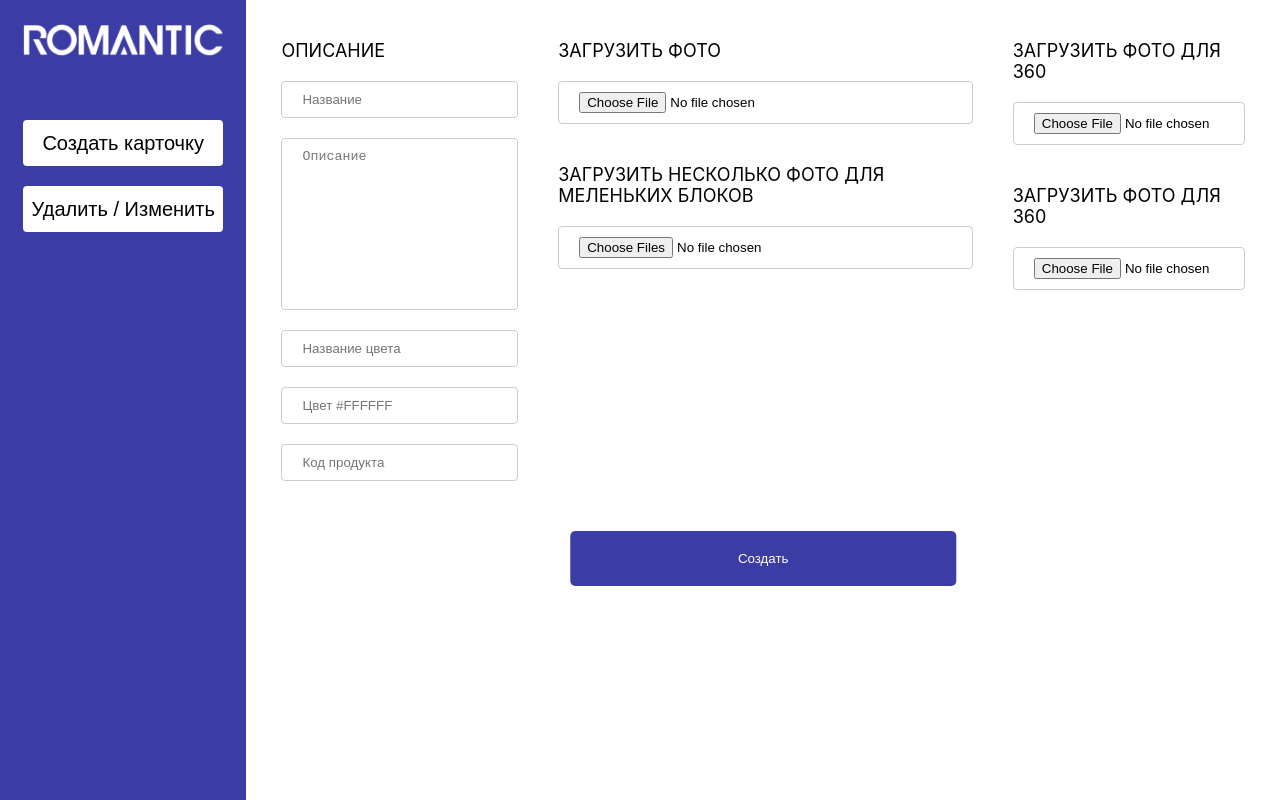
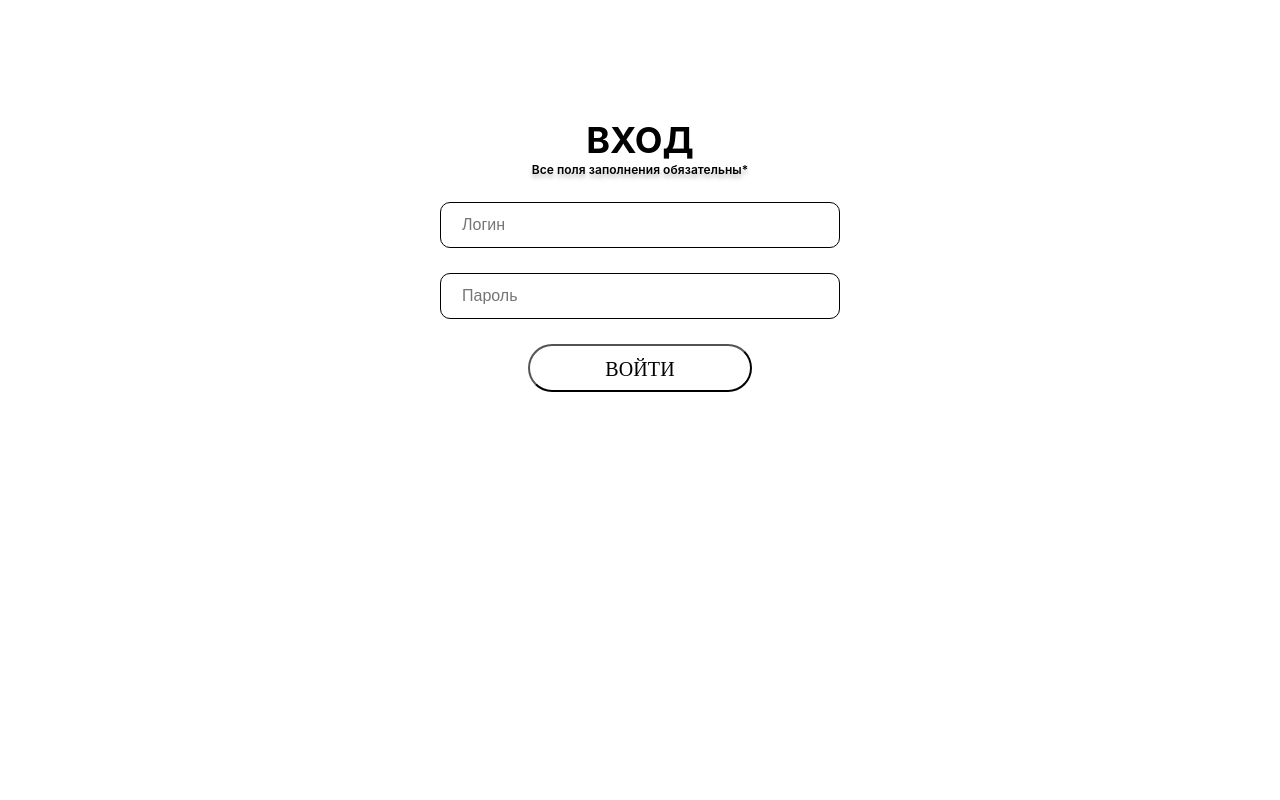
Before and after one commit to Mikhaylov-M/romantic-admin, a React (Create React App) app: page / in a window 1280 px wide. Built offline with nearby package versions, Linux system fonts and the light colour scheme.

Commit message:
added authorization, fix foutes

```diff
--- a/src/App.jsx
+++ b/src/App.jsx
@@ -3,16 +3,36 @@ import Aside from './Aside'
 import Create from './Create'
 import Delete from './Delete'
 import Update from './Update';
+import LoginAdmin from './LoginAdmin';
+import { useEffect, useState } from 'react';
 
 export const App = () => {
+
+  const [token, setToken] = useState('')
+
+  useEffect(() => {
+    const storageToken = localStorage.getItem('token')
+    if (storageToken) {
+      setToken(storageToken)
+    } else {
+      localStorage.removeItem('token')
+    }
+  }, [token])
+
+  if (token) {
     return (
       <>
         <Aside />
         <Routes>
-        <Route path="/" element={<Create />} />
-        <Route path="/delete" element={<Delete />} />
-        <Route path="/update/:id" element={<Update />} />
+          <Route path="/" element={<Create token={token} />} />
+          <Route path="/delete" element={<Delete token={token} />} />
+          <Route path="/update/:id" element={<Update token={token} />} />
         </Routes>
       </>
     )
+  } else {
+    return (
+      <LoginAdmin setToken={setToken} />
+    )
   }
+}
--- a/src/Create.jsx
+++ b/src/Create.jsx
@@ -2,7 +2,7 @@ import { useRef, useState } from "react";
 import { url } from "./api/axios.request";
 import axios from "axios";
 
-const Create = () => {
+const Create = ({token}) => {
 
   const [cardInfo, setCardInfo] = useState({
     name: '',
@@ -25,6 +25,7 @@ const Create = () => {
     try {
       const headers = {
         'Content-Type': 'application/json',
+        'Authorization': `Bearer ${token}`
       }
 
       const body = {
@@ -35,7 +36,7 @@ const Create = () => {
         "product_code" : cardInfo.product_code
       }
 
-      const { status, data } = await axios.post(`${url}/product/create`, body, {
+      const { status, data } = await axios.post(`${url}/category/create`, body, {
         headers: headers
       })
       if (status === 201) {
@@ -43,6 +44,10 @@ const Create = () => {
       }
     } catch (error) {
       alert(`Ошибка при отправке основных данных: ${error.message}`)
+      if (error?.response?.status === 401) {
+        localStorage.removeItem('token')
+        window.location.reload()
+      }
     }
   }
 
@@ -50,18 +55,19 @@ const Create = () => {
     try {
       const headers = {
         'Content-Type': 'multipart/form-data',
+        'Authorization': `Bearer ${token}`
       }
 
       const formData = {
         "file" : cardImages.mainImage,
       }
       const { status } =
-      await axios.post(`${url}/product/main-image/${cardId.current}`, formData, {
+      await axios.post(`${url}/category/main-image/${cardId.current}`, formData, {
         headers: headers
       })
       return status
     } catch (error) {
-      alert(`Ошибка при загрузке главной картинки: ${error.message}`)
+      return error?.response?.status
     }
   }
 
@@ -69,6 +75,7 @@ const Create = () => {
     try {
       const headers = {
         'Content-Type': 'multipart/form-data',
+        'Authorization': `Bearer ${token}`
       }
 
       let formData = new FormData()
@@ -77,12 +84,12 @@ const Create = () => {
       }
 
       const { status } =
-      await axios.post(`${url}/product/main-images/${cardId.current}`, formData, {
+      await axios.post(`${url}/category/main-images/${cardId.current}`, formData, {
         headers: headers
       })
       return status
     } catch (error) {
-      alert(`Ошибка при загрузке маленьких картинок: ${error.message}`)
+      return error?.response?.status
     }
   }
 
@@ -90,18 +97,19 @@ const Create = () => {
     try {
       const headers = {
         'Content-Type': 'multipart/form-data',
+        'Authorization': `Bearer ${token}`
       }
 
       const formData = {
         "file" : cardImages.firsBottom,
       }
       const { status } =
-      await axios.post(`${url}/product/first-bottom-image/${cardId.current}`, formData, {
+      await axios.post(`${url}/category/first-bottom-image/${cardId.current}`, formData, {
         headers: headers
       })
       return status
     } catch (error) {
-      alert(`Ошибка при загрузке первой 360 картинки: ${error.message}`)
+      return error?.response?.status
     }
   }
 
@@ -109,18 +117,19 @@ const Create = () => {
     try {
       const headers = {
         'Content-Type': 'multipart/form-data',
+        'Authorization': `Bearer ${token}`
       }
 
       const formData = {
         "file" : cardImages.secondBottom,
       }
       const { status } =
-      await axios.post(`${url}/product/second-bottom-image/${cardId.current}`, formData, {
+      await axios.post(`${url}/category/second-bottom-image/${cardId.current}`, formData, {
         headers: headers
       })
       return status
     } catch (error) {
-      alert(`Ошибка при загрузке второй 360 картинки: ${error.message}`)
+      return error?.response?.status
     }
   }
 
@@ -137,11 +146,24 @@ const Create = () => {
           statusFirstBottom === 201 &&
           statusSecondBottom === 201) {
           alert('Карточка создана и картинки загружены')
+        } else if (
+          statusImage === 401 ||
+          statusImages === 401 ||
+          statusFirstBottom === 401 ||
+          statusSecondBottom === 401
+        ) {
+          localStorage.removeItem('token')
+          alert('Ошибка авторизации. Войдите снова')
+          window.location.reload()
         }
       } catch (error) {
         alert(`Ошибка при попытке загрузить картинки: ${error}`)
       }
     } catch (error) {
+      if (error?.response?.status === 401) {
+        localStorage.removeItem('token')
+        window.location.reload()
+      }
       alert(error)
     }
   }
--- a/src/Delete.jsx
+++ b/src/Delete.jsx
@@ -1,13 +1,14 @@
 import { useEffect, useState } from "react";
 import { axiosGet, url } from "./api/axios.request";
 import { Link } from "react-router-dom";
+import axios from "axios";
 
-const Delete = () => {
+const Delete = ({token}) => {
 
   const [categories, setCategories] = useState([])
 
 	const getCategories = async () => {
-		const data = await axiosGet("/product/all")
+		const data = await axiosGet("/category/all")
 		console.log(data)
 		setCategories(data)
 	}
@@ -16,10 +17,20 @@ const Delete = () => {
     let confirm = window.confirm(`Вы действительно хотите удалить ${category.name}?`)
     if (confirm) {
       try {
-        const data = await axiosGet(`/product/delete/${category.id}`)
+        const headers = {
+          'Content-Type': 'application/json',
+          'Authorization': `Bearer ${token}`
+        }
+        console.log(headers);
+        console.log(category.id);
+        const data = await axios(`${url}/category/delete/${category.id}`, {headers: headers})
         alert('Успешно удалено')
         getCategories()
       } catch (error){
+        if (error?.response?.status === 401) {
+          localStorage.removeItem('token')
+          window.location.reload()
+        }
         alert('Ошибка при удалении, попробуйте ещё раз')
       }
     }
@@ -29,12 +40,11 @@ const Delete = () => {
 		getCategories()
 	}, [])
   return (
-
     <>
       <section className="delete">
       {
         categories.map(category => (
-            <div className="delete__card">
+            <div className="delete__card" key={category?.id}>
             <div className="delete__img">
               <img src={
                 `${url}/file/${category?.main_image?.id}`
--- /dev/null
+++ b/src/LoginAdmin.jsx
@@ -0,0 +1,61 @@
+import { useEffect, useState } from 'react'
+import axios from 'axios'
+import { url } from "./api/axios.request";
+
+const LoginAdmin = ({setToken}) => {
+
+  const [form, setForm] = useState({
+    username: "",
+    password: ""
+  })
+
+  const getToken = async (e) => {
+    e.preventDefault()
+    try {
+      const headers = {
+        'Content-Type': 'application/json',
+      }
+
+      const body = {
+       "username": form.username,
+       "password": form.password
+      }
+      console.log(body);
+      const { data } = await axios.post(`${url}/auth/login`, body, {
+        headers: headers
+      })
+      setToken(data.access_token)
+      localStorage.setItem('token', data.access_token)
+    } catch (error) {
+      localStorage.removeItem('token')
+      alert(`Ошибка при попытке входа: ${error.message}`)
+    }
+  }
+
+  return (
+    <main className="page">
+      <section className="login">
+        <div className="login__container">
+          <h1 className="login__title">ВХОД</h1>
+          <h2 className="login__subtitle">Все поля заполнения обязательны*</h2>
+          <form className="login__form">
+            <input className="login__input" type="text" placeholder="Логин" onInput={(e) => {
+              setForm({ ...form, username: e.target.value })
+            }} />
+            <input
+              className="login__input"
+              type="password"
+              placeholder="Пароль"
+              onInput={(e) => {
+                setForm({ ...form, password: e.target.value })
+              }}
+            />
+            <button className="login__btn" onClick={getToken}>ВОЙТИ</button>
+          </form>
+        </div>
+      </section>
+    </main>
+  )
+}
+
+export default LoginAdmin
--- a/src/Update.jsx
+++ b/src/Update.jsx
@@ -3,7 +3,7 @@ import { axiosGet, url } from "./api/axios.request";
 import axios from "axios";
 import { useParams } from 'react-router-dom'
 
-const Update = () => {
+const Update = ({token}) => {
 
   const { id } = useParams()
 
@@ -17,7 +17,7 @@ const Update = () => {
       color,
       product_code,
       main_image
-    } = await axiosGet(`/product/id/${id}`)
+    } = await axiosGet(`/category/id/${id}`)
     setCardInfo({
       name: name,
       description: description,
@@ -44,6 +44,7 @@ const Update = () => {
 		try {
 			const headers = {
 				'Content-Type': 'application/json',
+        'Authorization': `Bearer ${token}`
 			}
 
 			const body = {
@@ -54,13 +55,13 @@ const Update = () => {
 				"product_code": cardInfo.product_code
 			}
 
-			const { status } = await axios.post(`${url}/product/update/${id}`, body, {
+			const { status } = await axios.post(`${url}/category/update/${id}`, body, {
 				headers: headers
 			})
-
+      console.log(status);
 			return status
 		} catch (error) {
-			alert(`Ошибка при обновлении основной информации: ${error.message}`)
+      return error?.response?.status
 		}
 	}
 
@@ -68,18 +69,19 @@ const Update = () => {
 		try {
 			const headers = {
 				'Content-Type': 'multipart/form-data',
+        'Authorization': `Bearer ${token}`
 			}
 
 			const formData = {
 				"file": cardImages.mainImage,
 			}
 			const { status } =
-				await axios.post(`${url}/product/main-image/${id}`, formData, {
+				await axios.post(`${url}/category/main-image/${id}`, formData, {
 					headers: headers
 				})
 			return status
 		} catch (error) {
-			alert(`Ошибка при загрузке картинки: ${error.message}`)
+      return error?.response?.status
 		}
 	}
 
@@ -87,18 +89,19 @@ const Update = () => {
     try {
       const headers = {
         'Content-Type': 'multipart/form-data',
+        'Authorization': `Bearer ${token}`
       }
 
       const formData = {
         "file" : cardImages.firsBottom,
       }
       const { status } =
-      await axios.post(`${url}/product/first-bottom-image/${id}`, formData, {
+      await axios.post(`${url}/category/first-bottom-image/${id}`, formData, {
         headers: headers
       })
       return status
     } catch (error) {
-      alert(`Ошибка при загрузке первой 360 картинки: ${error.message}`)
+      return error?.response?.status
     }
   }
 
@@ -106,18 +109,19 @@ const Update = () => {
     try {
       const headers = {
         'Content-Type': 'multipart/form-data',
+        'Authorization': `Bearer ${token}`
       }
 
       const formData = {
         "file" : cardImages.secondBottom,
       }
       const { status } =
-      await axios.post(`${url}/product/second-bottom-image/${id}`, formData, {
+      await axios.post(`${url}/category/second-bottom-image/${id}`, formData, {
         headers: headers
       })
       return status
     } catch (error) {
-      alert(`Ошибка при загрузке второй 360 картинки: ${error.message}`)
+      return error?.response?.status
     }
   }
 
@@ -133,6 +137,15 @@ const Update = () => {
         statusSecondBottom === 201) {
         getCard()
         alert('Информация успешно обновлена')
+      } else if (
+        statusInfo === 401 ||
+        statusImage === 401 ||
+        statusFirstBottom === 401 ||
+        statusSecondBottom === 401
+      ) {
+        localStorage.removeItem('token')
+        alert('Ошибка авторизации. Войдите снова')
+        window.location.reload()
       }
 		} catch (error) {
 			alert(error)
--- a/src/index.scss
+++ b/src/index.scss
@@ -252,3 +252,120 @@ body {
     background-color: rgb(255, 140, 0);
   }
 }
+
+.page {
+  width: 100vw;
+  height: 100vh;
+}
+.login {
+  padding: 40px 0;
+  height: calc(100vh - 136px - 124px);
+  display: -webkit-box;
+  display: -ms-flexbox;
+  display: flex;
+  -webkit-box-align: center;
+  -ms-flex-align: center;
+  align-items: center;
+  -webkit-box-pack: center;
+  -ms-flex-pack: center;
+  justify-content: center;
+  -webkit-box-orient: vertical;
+  -webkit-box-direction: normal;
+  -ms-flex-direction: column;
+  flex-direction: column;
+}
+
+.login__title {
+  text-align: center;
+  font-size: 36px;
+}
+
+.login__subtitle {
+  text-align: center;
+  color: var(--main-color);
+  margin-bottom: 25px;
+  font-size: 12px;
+  font-weight: 600;
+  line-height: 1.3em;
+  letter-spacing: 0.06px;
+  text-shadow: 0px 4px 4px rgba(0, 0, 0, 0.25);
+}
+
+.login__form {
+  max-width: 400px;
+  margin: 0 auto;
+  margin-bottom: 30px;
+}
+
+.login__input {
+  width: 100%;
+  padding: 13px 21px;
+  border-radius: 10px;
+  border: 1px solid var(--main-color);
+  border: 1px solid var(--black, #000);
+  color: var(--main-color);
+  font-size: 16px;
+  font-weight: 500;
+  outline: none;
+}
+
+.login__input::-webkit-input-placeholder {
+  text-transform: capitalize;
+}
+
+.login__input::-moz-placeholder {
+  text-transform: capitalize;
+}
+
+.login__input:-ms-input-placeholder {
+  text-transform: capitalize;
+}
+
+.login__input::-ms-input-placeholder {
+  text-transform: capitalize;
+}
+
+.login__input::placeholder {
+  text-transform: capitalize;
+}
+
+.login__input:first-child {
+  margin-bottom: 25px;
+}
+
+.login__checkbox-wrapper {
+  display: -webkit-box;
+  display: -ms-flexbox;
+  display: flex;
+  -webkit-box-align: center;
+  -ms-flex-align: center;
+  align-items: center;
+  gap: 5px;
+  margin-top: 4px;
+}
+
+.login__label {
+  color: #5B5B5B;
+  font-size: 10px;
+  font-weight: 500;
+  line-height: 1.3em;
+  text-transform: capitalize;
+}
+
+.login__btn {
+  cursor: pointer;
+  width: 224px;
+  background-color: #0b3c26;
+  background-color: var(--main-color);
+  border-radius: 30px;
+  color: var(--black);
+  display: block;
+  font-family: Impact;
+  font-size: 20px;
+  letter-spacing: .14px;
+  line-height: 1.3em;
+  margin: 0 auto;
+  margin-top: 25px;
+  padding: 9px 25px;
+  transition: all .3s;
+}
```
Lines whose indentation alone changed are shown as unchanged.
